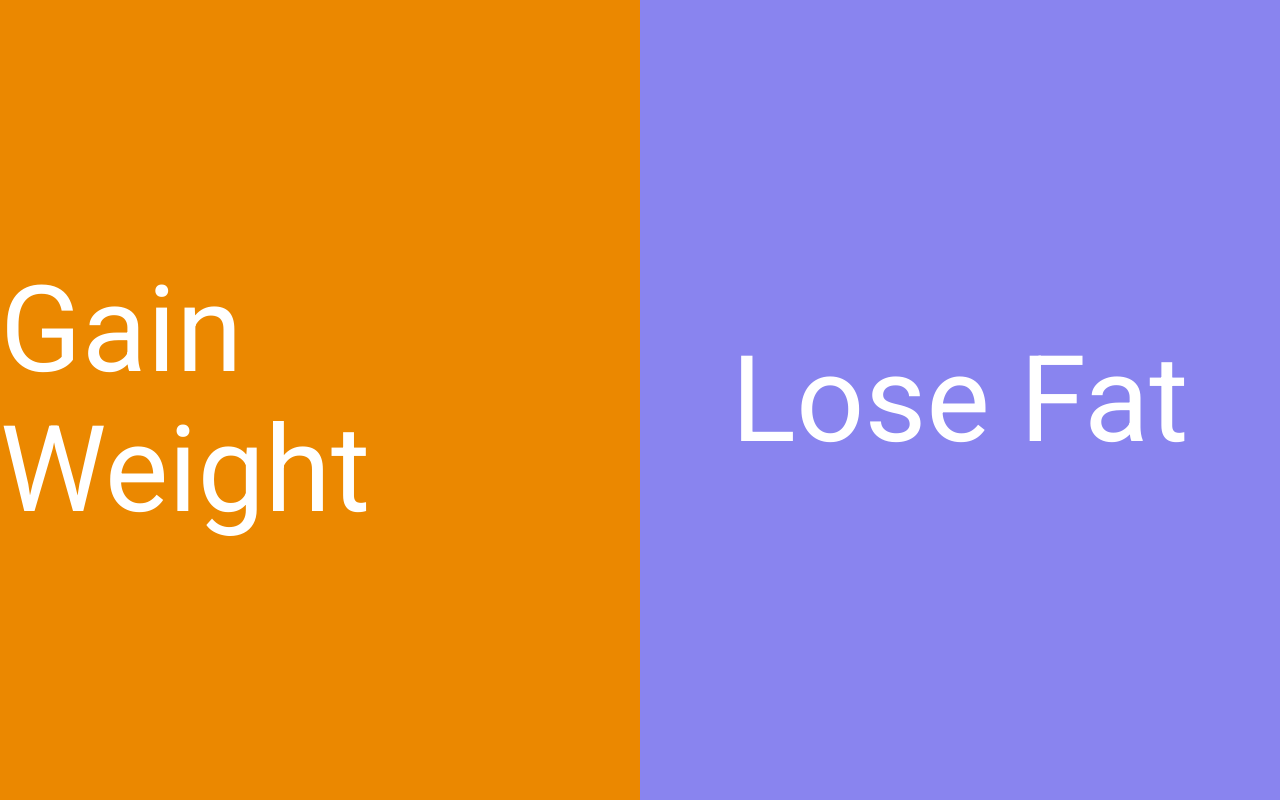
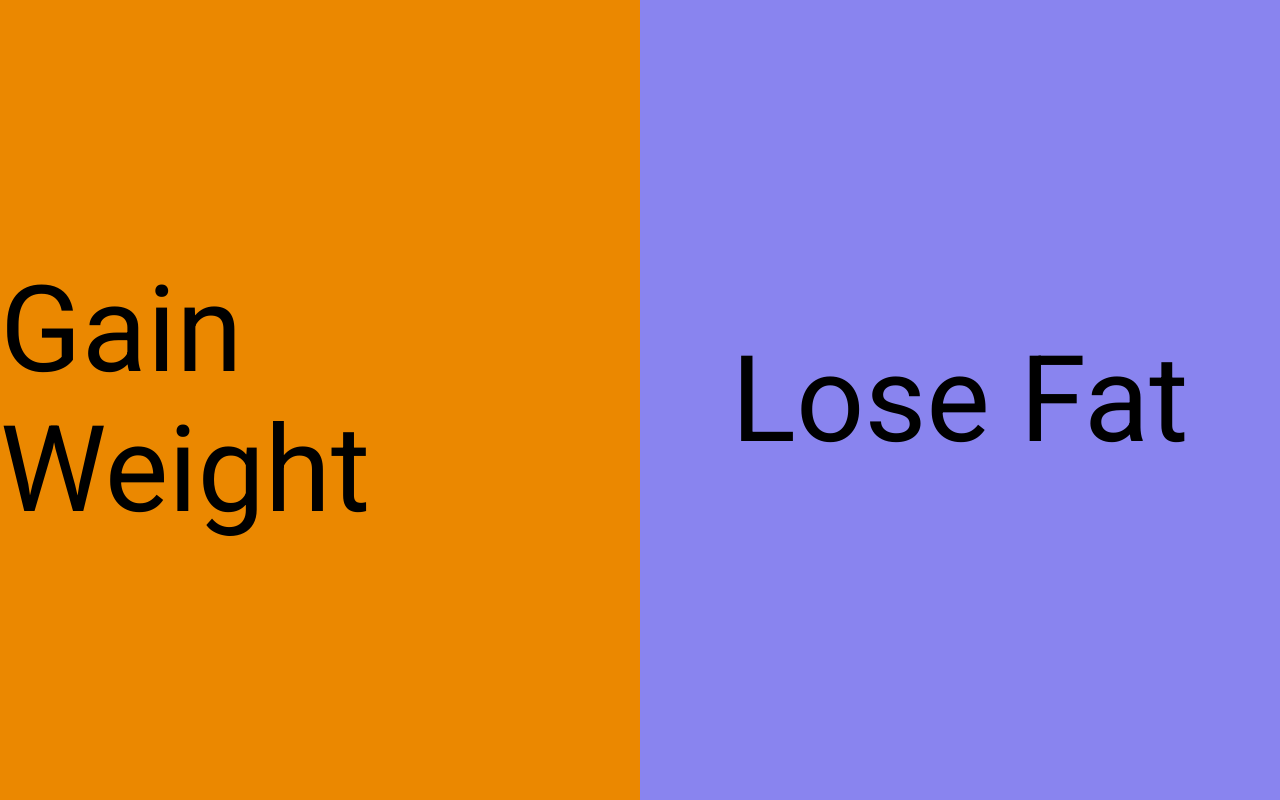
Before and after one commit to vibbyg/hack-the-valley-7, a Svelte app: page / in a window 1280 px wide. Built offline with nearby package versions, Linux system fonts and the light colour scheme.

Commit message:
fix: white background should have black text

```diff
--- a/src/vars.sass
+++ b/src/vars.sass
@@ -2,7 +2,7 @@ $mono: 'iosekva web', monospace
 
 $gain: #eb8800
 $lose: #8984ef
-$color: white
+$color: black
 $background: #FAFAFF
 
 // height of the horizontal nav bar
```
